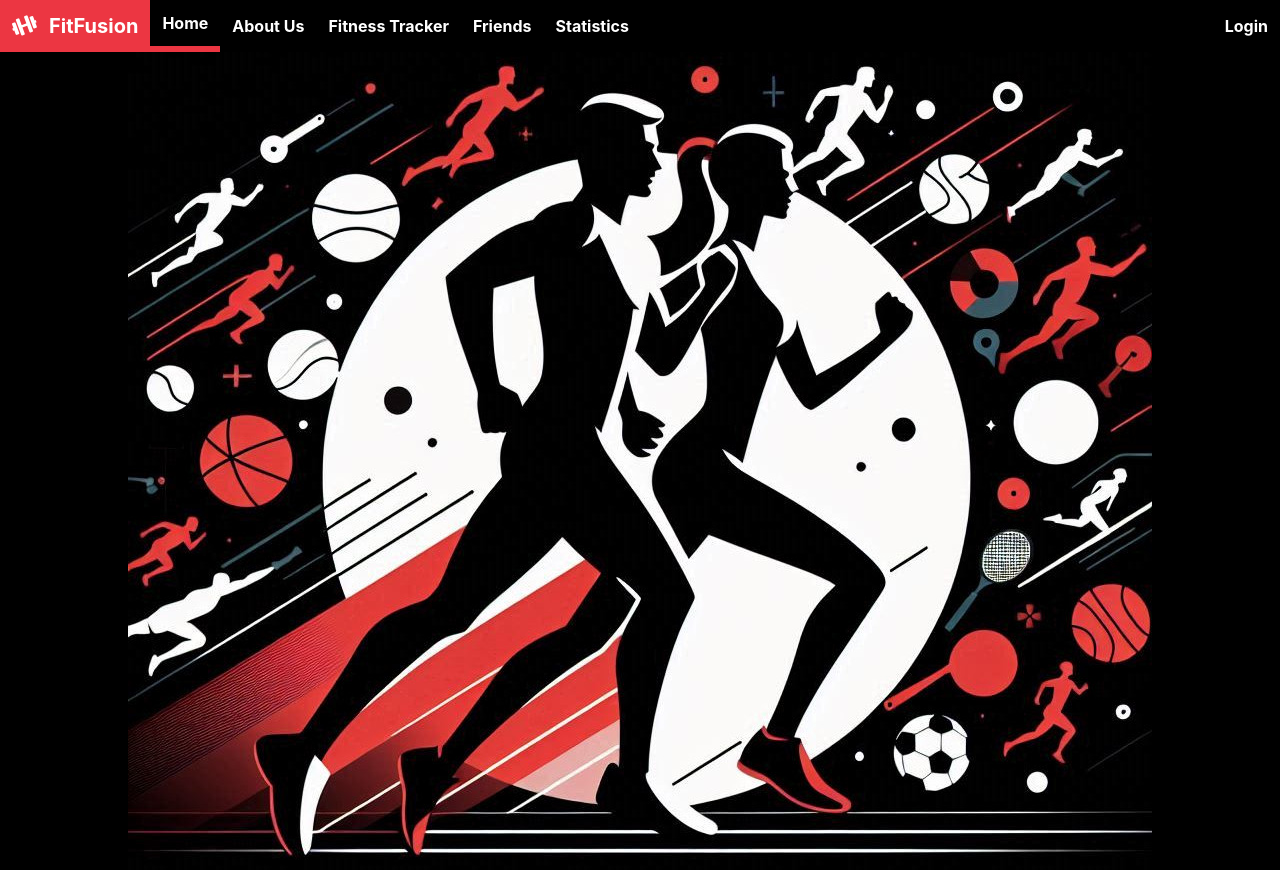
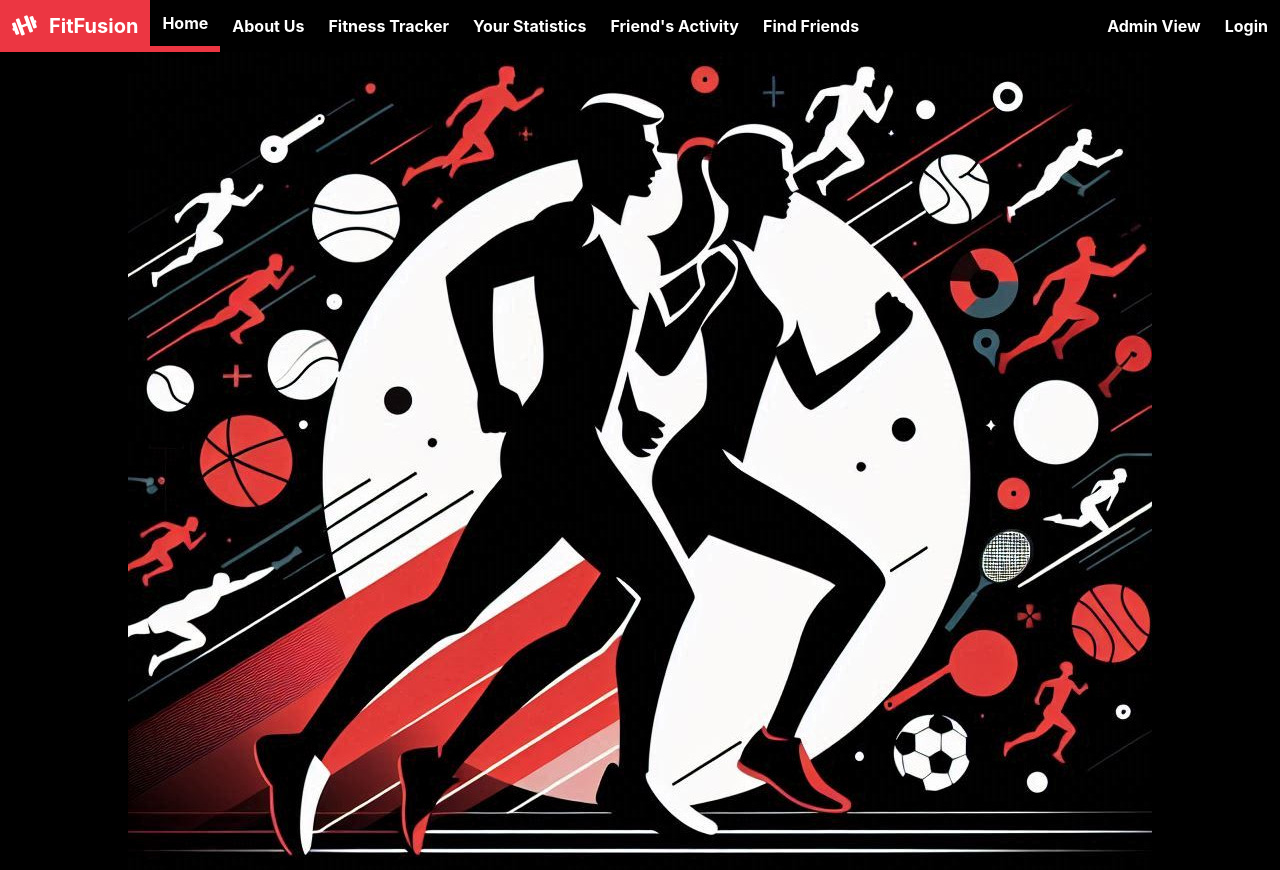
Before and after one commit to shift16/WP-2024-Final, a Vue app in the folder client/: page / in a window 1280 px wide. Built offline with nearby package versions, Linux system fonts and the light colour scheme.

Commit message:
Added objectives and more progress

```diff
--- a/client/src/components/NavBar.vue
+++ b/client/src/components/NavBar.vue
@@ -1,5 +1,6 @@
 <script setup lang="ts">
     import { RouterLink } from 'vue-router'
+
 </script>
 
 <template>
@@ -22,11 +23,13 @@
                 <RouterLink class="navbar-item active-page" to="/">Home</RouterLink>
                 <RouterLink class="navbar-item" to="/about">About Us</RouterLink>
                 <RouterLink class="navbar-item" to="/tracker">Fitness Tracker</RouterLink>
-                <RouterLink class="navbar-item" to="/friends">Friends</RouterLink>
-                <RouterLink class="navbar-item" to='/dashboard'>Statistics</RouterLink>
+                <RouterLink class="navbar-item" to='/stats'>Your Statistics</RouterLink>
+                <RouterLink class="navbar-item" to="/friends">Friend's Activity</RouterLink>
+                <RouterLink class="navbar-item" to='/search'>Find Friends</RouterLink>
             </div>
 
             <div class="navbar-end">
+                <RouterLink class="navbar-item" to='/admin'>Admin View</RouterLink>
                 <RouterLink class="navbar-item" to="/login">Login</RouterLink>
             </div>
         </div>
```
Also changed, not shown: 1 other file (tests, documents, lock files or other folders).
